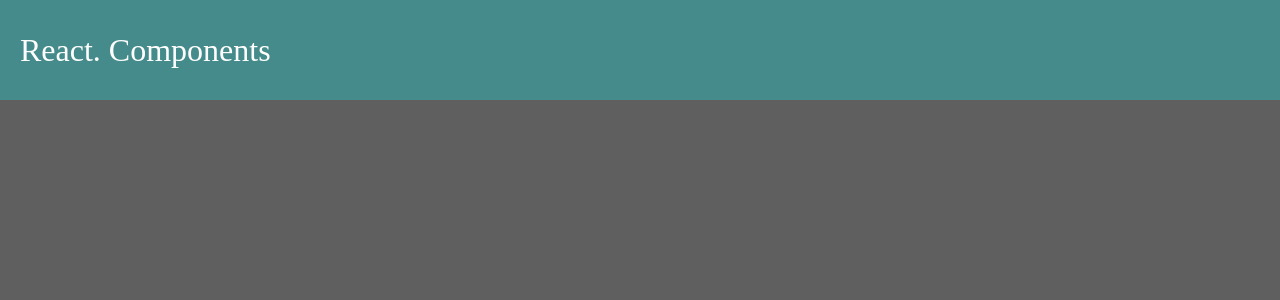
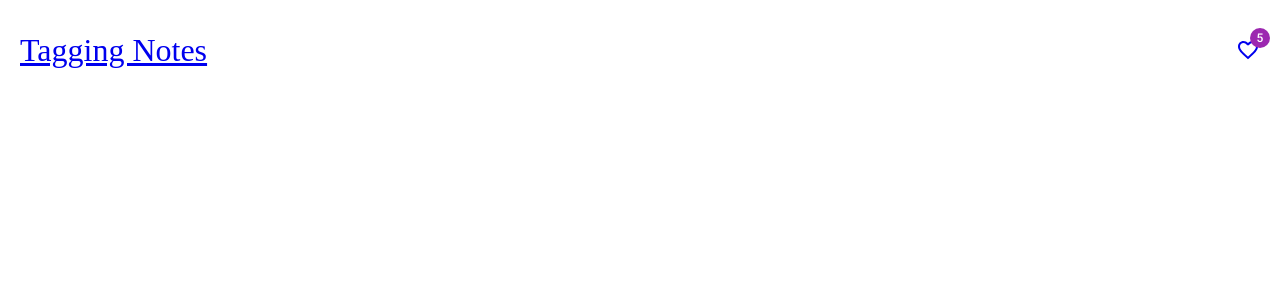
Before and after one commit to Cheleste1994/tagging-notes, a React (Vite) app: page / in a window 1280 px wide. Shown: the top 300 px of the page. Built offline with nearby package versions, Linux system fonts and the light colour scheme.

Commit message:
feat: add material icons in dependencies

```diff
--- a/index.html
+++ b/index.html
@@ -4,7 +4,7 @@
     <meta charset="UTF-8" />
     <link rel="icon" type="image/svg+xml" href="/vite.svg" />
     <meta name="viewport" content="width=device-width, initial-scale=1.0" />
-    <title>React. Forms</title>
+    <title>Tagging Notes</title>
   </head>
   <body>
     <div id="root"></div>
--- a/package.json
+++ b/package.json
@@ -15,6 +15,7 @@
     "@emotion/react": "^11.11.1",
     "@emotion/styled": "^11.11.0",
     "@fontsource/roboto": "^5.0.8",
+    "@mui/icons-material": "^5.14.19",
     "@mui/material": "^5.14.19",
     "@reduxjs/toolkit": "^1.9.7",
     "@types/react-redux": "^7.1.30",
--- a/src/components/Header/Header.module.scss
+++ b/src/components/Header/Header.module.scss
@@ -1,5 +1,4 @@
 .header {
-  background-color: rgba(0, 255, 255, 0.274);
   height: 100px;
   display: flex;
   flex-wrap: nowrap;
@@ -12,10 +11,4 @@
     user-select: none;
     cursor: pointer;
   }
-
-  div:last-child {
-    display: flex;
-    flex-wrap: nowrap;
-    gap: 10px;
-  }
 }
--- a/src/components/Header/Header.tsx
+++ b/src/components/Header/Header.tsx
@@ -1,11 +1,20 @@
+import { Badge } from '@mui/material';
+import FavoriteBorderIcon from '@mui/icons-material/FavoriteBorder';
 import React from 'react';
 import styles from './Header.module.scss';
+import { Link } from 'react-router-dom';
 
 export default function Header(): JSX.Element {
   return (
     <header className={styles.header}>
-      <div>React. Components</div>
-      <div></div>
+      <div>
+        <Link to={'/'}>Tagging Notes</Link>
+      </div>
+      <Link to={'/favorite'}>
+        <Badge badgeContent={5} color="secondary">
+          <FavoriteBorderIcon />
+        </Badge>
+      </Link>
     </header>
   );
 }
--- a/src/index.scss
+++ b/src/index.scss
@@ -2,7 +2,6 @@
 @import '@fontsource/roboto/400.css';
 @import '@fontsource/roboto/500.css';
 @import '@fontsource/roboto/700.css';
-
 
 #root {
   display: flex;
@@ -22,10 +21,17 @@
   place-items: center;
   min-width: 320px;
   min-height: 100vh;
-  background-color: #1a1a1ab2;
-  color: #ffffff;
   overflow-x: hidden;
 }
+
+main {
+  flex: 1;
+  display: flex;
+  flex-direction: column;
+  justify-content: center;
+  align-items: center;
+}
+
 
 h1 {
   font-size: 3.2em;
```
